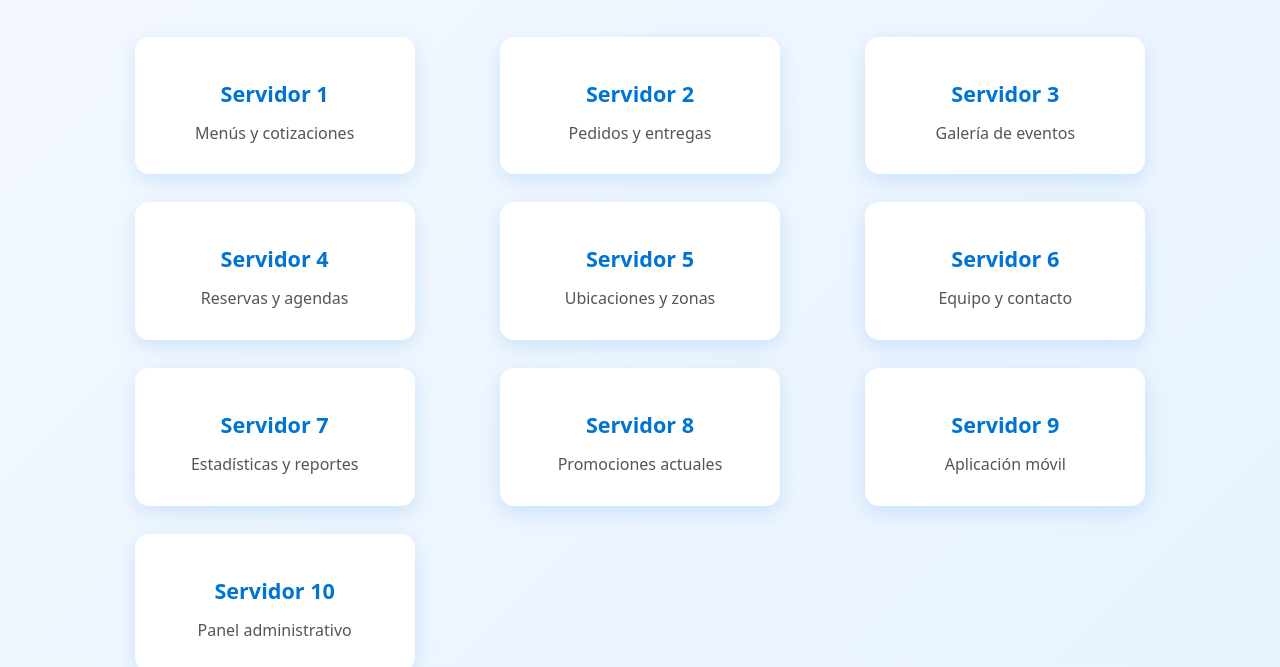
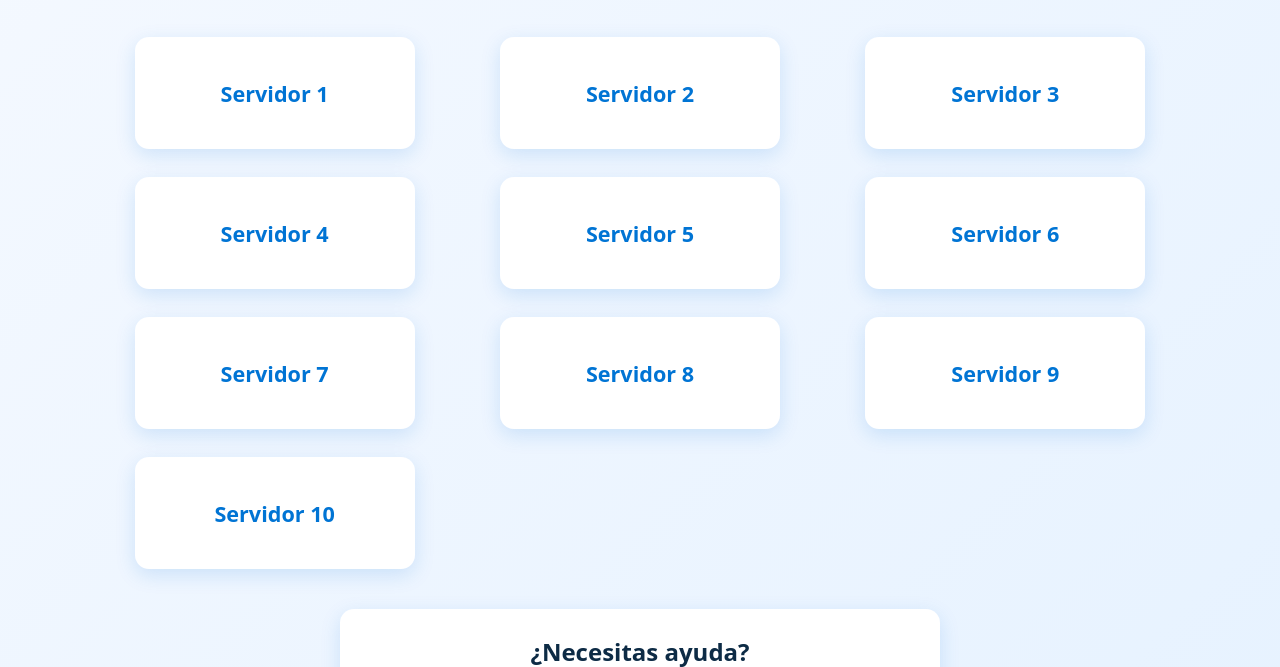
Before and after one commit to KOOWEXA/koopages, a plain HTML site: page index.html in a window 1280 px wide. Shown: the part 258-925 px from the top of the page. Drawn offline with Linux system fonts and the light colour scheme.

Commit message:
Update index.html

```diff
--- a/index.html
+++ b/index.html
@@ -39,50 +39,40 @@
       <div class="servers-grid">
         <a href="https://hostingkoowexawebsiteoficial.on.drv.tw/servidor1/" class="server-card" target="_blank" rel="noopener">
           <h3>Servidor 1</h3>
-          <p>Menús y cotizaciones</p>
         </a>
         <a href="https://hostingkoowexawebsiteoficial.on.drv.tw/servidor2/" class="server-card" target="_blank" rel="noopener">
           <h3>Servidor 2</h3>
-          <p>Pedidos y entregas</p>
         </a>
         <a href="https://hostingkoowexawebsiteoficial.on.drv.tw/servidor3/" class="server-card" target="_blank" rel="noopener">
           <h3>Servidor 3</h3>
-          <p>Galería de eventos</p>
         </a>
         <a href="https://hostingkoowexawebsiteoficial.on.drv.tw/servidor4/" class="server-card" target="_blank" rel="noopener">
           <h3>Servidor 4</h3>
-          <p>Reservas y agendas</p>
         </a>
         <a href="https://hostingkoowexawebsiteoficial.on.drv.tw/servidor5/" class="server-card" target="_blank" rel="noopener">
           <h3>Servidor 5</h3>
-          <p>Ubicaciones y zonas</p>
         </a>
         <a href="https://hostingkoowexawebsiteoficial.on.drv.tw/servidor6/" class="server-card" target="_blank" rel="noopener">
           <h3>Servidor 6</h3>
-          <p>Equipo y contacto</p>
         </a>
         <a href="https://hostingkoowexawebsiteoficial.on.drv.tw/servidor7/" class="server-card" target="_blank" rel="noopener">
           <h3>Servidor 7</h3>
-          <p>Estadísticas y reportes</p>
         </a>
         <a href="https://hostingkoowexawebsiteoficial.on.drv.tw/servidor8/" class="server-card" target="_blank" rel="noopener">
           <h3>Servidor 8</h3>
-          <p>Promociones actuales</p>
         </a>
         <a href="https://hostingkoowexawebsiteoficial.on.drv.tw/servidor9/" class="server-card" target="_blank" rel="noopener">
           <h3>Servidor 9</h3>
-          <p>Aplicación móvil</p>
         </a>
         <a href="https://hostingkoowexawebsiteoficial.on.drv.tw/servidor10/" class="server-card" target="_blank" rel="noopener">
           <h3>Servidor 10</h3>
-          <p>Panel administrativo</p>
         </a>
       </div>
     </section>
 
     <section id="contacto" class="contact-section" aria-labelledby="contacto-title">
       <h2 id="contacto-title">¿Necesitas ayuda?</h2>
-      <p>Contáctanos directamente por correo electrónico:</p>
+      <p>Contácta directamente por correo electrónico:</p>
       <a href="mailto:koowexa@gmail.com" class="contact-link" rel="noopener">koowexa@gmail.com</a>
     </section>
   </main>
```
